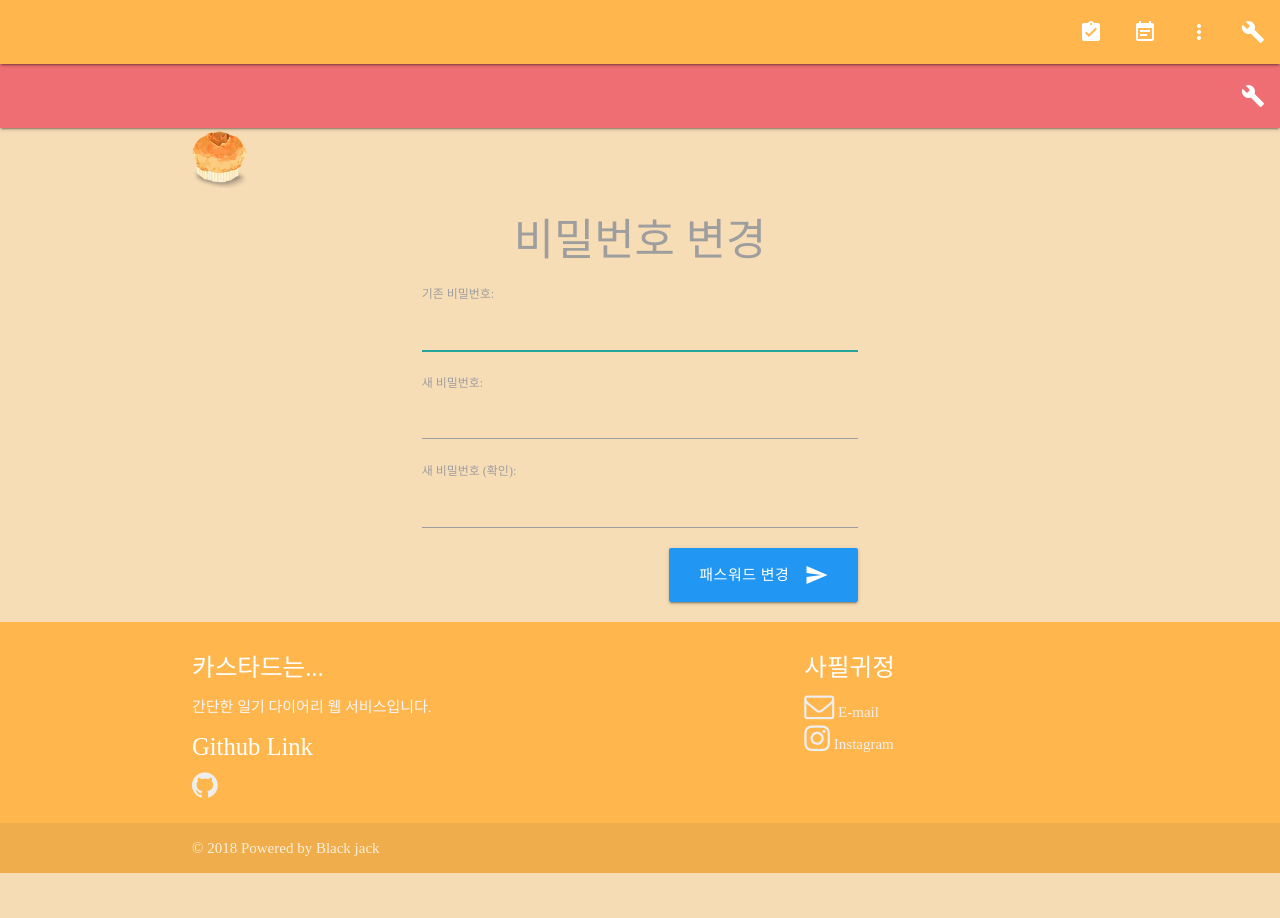
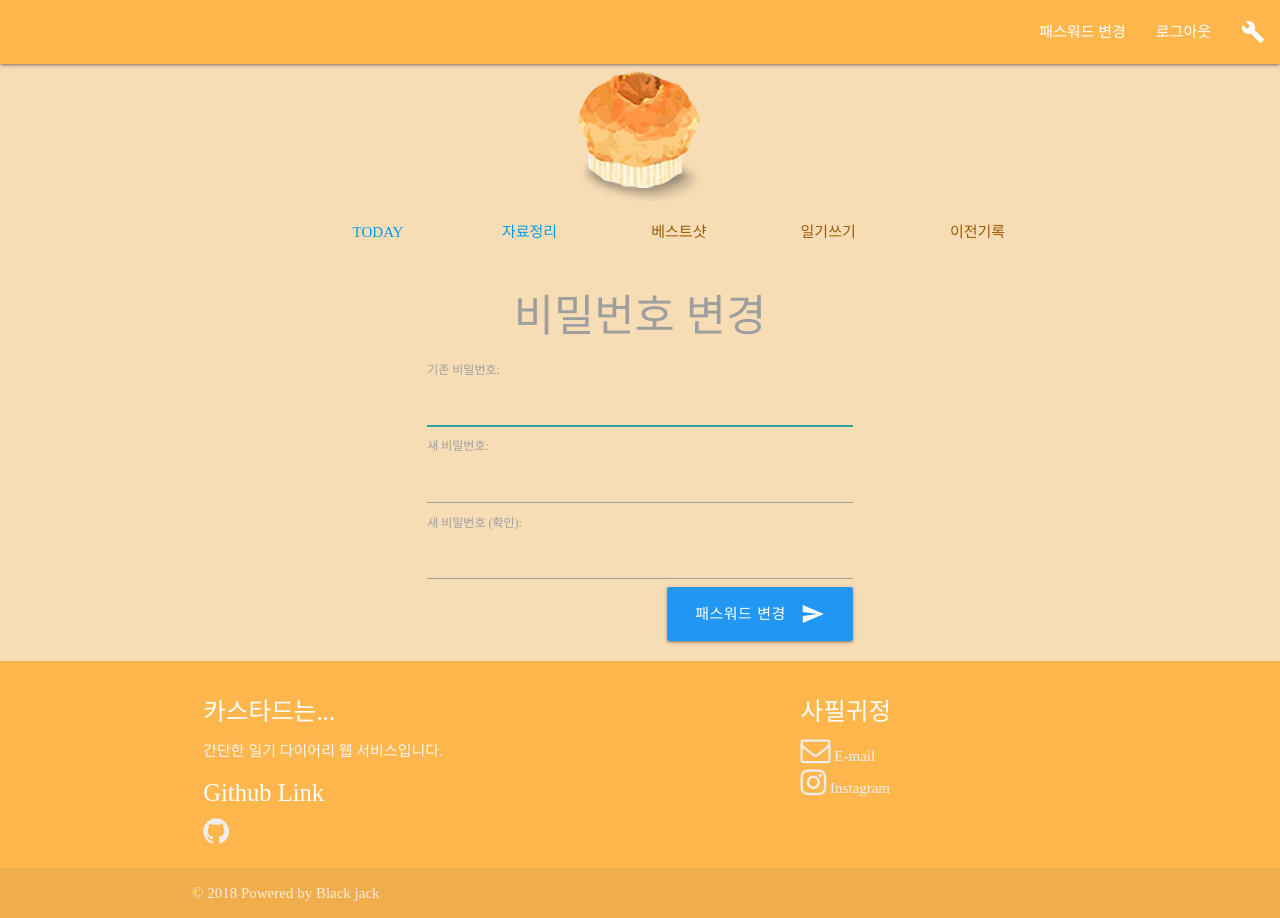
Before and after one commit to openhack-Blackjack/diary, a Django app: page /accounts/password_change/ in a window 1280 px wide. Before the commit the page ends 873 px from the top, so only its background shows below. Run offline with Django 3.2, Linux system fonts and the light colour scheme; the visitor is signed in with stand-in values (Sample User, id 1); some libraries are stand-ins or nearby versions.

Commit message:
베이스수정 대충 완료

```diff
--- a/workoutscheduler_project-master/templates/base.html
+++ b/workoutscheduler_project-master/templates/base.html
@@ -6,10 +6,11 @@
     <!-- Favicon -->
     <link rel="shortcut icon" href="/static/img/casterd.png" type="image/x-icon" />
 
-    <title>{% block title %}Workout scheduler{% endblock %}</title>
+    <title>{% block title %}감성 다이어리 카스타드{% endblock %}</title>
 
     <!--Import materialize.css-->
-    <link rel="stylesheet" href="https://cdnjs.cloudflare.com/ajax/libs/materialize/0.98.2/css/materialize.min.css">
+    <!--<link rel="stylesheet" href="https://cdnjs.cloudflare.com/ajax/libs/materialize/0.98.2/css/materialize.min.css">-->
+    <link rel="stylesheet" href="https://cdnjs.cloudflare.com/ajax/libs/materialize/1.0.0-rc.2/css/materialize.min.css">
 
     <!--Let browser know website is optimized for mobile-->
     <meta name="viewport" content="width=device-width, initial-scale=1.0"/>
@@ -32,39 +33,15 @@
 
 {% load staticfiles %}
 
-<!-- Navbar start -->
-<div class="navbar-fixed">
-    <nav class="orange lighten-2">
-        <div class="nav-wrapper">
-            <a href="#" data-activates="slide-out" class="button-collapse"><i class="material-icons">menu</i></a>
 
-            <ul class="right hide-on-med-and-down">
-                <li><a href="{% url 'todolist:today_workout_list' %}">
-                    <i class="material-icons">assignment_turned_in</i></a></li>
-                <li><a href="{% url 'calendar:workout_calendar' %}"><i class="material-icons">event_note</i></a></li>
-
-
-                {% if user.is_active %}
-                <!-- Dropdown Trigger -->
-                <li><a class="dropdown-button" data-beloworigin="true" href="#" data-activates="nav_dropdown">
-                    <i class="material-icons">more_vert</i></a></li>
-
-                    {% if user.is_staff %}
-                        <li><a href="{% url 'admin:index' %}"><i class="material-icons">build</i></a></li>
-                    {% endif %}
-                {% else %}
-                <li><a href="{% url 'login' %}"><i class="material-icons">person</i></a></li>
-                {% endif %}
-            </ul>
-        </div>
-    </nav>
-</div>
-<!-- navbar end -->
-
-<nav>
+<nav class="orange lighten-2">
     <div class="nav-wrapper">
     <ul id="nav-mobile" class="right hide-on-med-and-down">
+
         {% if user.is_active %}
+            <li><a href="{% url 'password_change' %}">패스워드 변경</a></li>
+            <li class="divider"></li>
+            <li><a href="{% url 'logout' %}?next=/">로그아웃</a></li>
             {% if user.is_staff %}
                 <li><a href="{% url 'admin:index' %}"><i class="material-icons">build</i></a></li>
             {% endif %}
@@ -74,47 +51,28 @@
      </ul>
     </div>
 </nav>
-<div class="container">
-    <img src="/static/img/casterd.png" class="col s2 offset-s5" style="height:60px">
+
+
+
+</header>
+
+<div class="container ">
+    <div class="row">
+      <img src="/static/img/casterd.png" class="col s2 offset-s5">
+    </div>
 </div>
 
-<!-- sidebar start -->
-<ul id="slide-out" class="side-nav">
-    <li><div class="userView">
-      <div class="background">
-        <img src="{% static 'img/profile_bg.jpg' %}">
-      </div>
-      <img class="circle" src="{% static 'img/crimping.jpg' %}">
-      <span class="white-text name">{{ user.get_username | upper }}</span>
-      <span class="white-text email">{{ user.get_full_name | title }}</span>
-    </div></li>
 
-    <li><div class="divider"></div></li>
-    <li><a class="subheader">메뉴</a></li>
+<div class="container" style="color:#995a07">
+    <div class="row">
+        <div class="col s2 offset-s2"><a href="{% url 'todolist:today_workout_list' %}">TODAY</a></div>
+        <div class="col s2"><a href="{% url 'calendar:workout_calendar' %}">자료정리</a></div>
+        <div class="col s2"><span style="font-color:#995a07;">베스트샷</span></div>
+        <div class="col s2"><span>일기쓰기</span></div>
+        <div class="col s2"><span>이전기록</span></div>
+    </div>
+</div>
 
-    <li><a class="waves-effect" href="{% url 'todolist:today_workout_list' %}">
-        <i class="material-icons">assignment_turned_in</i>오늘 일정</a></li>
-    <li><a class="waves-effect" href="{% url 'calendar:workout_calendar' %}">
-        <i class="material-icons">event_note</i>월간 일정</a></li>
-
-    <li><div class="divider"></div></li>
-    <li><a class="subheader">계정 관리</a></li>
-
-    <li><a class="waves-effect" href="{% url 'password_change' %}">
-        <i class="material-icons">vpn_key</i>패스워드 변경</a></li>
-    <li><a class="waves-effect" href="{% url 'logout' %}?next=/"><i class="material-icons">exit_to_app</i>로그아웃</a></li>
-</ul>
-<!-- sidebar end -->
-
-<!-- navigation dropdown start -->
-<ul id="nav_dropdown" class="dropdown-content" style="min-width:200px">
-  <li><a href="{% url 'password_change' %}"><i class="material-icons">vpn_key</i>패스워드 변경</a></li>
-  <li class="divider"></li>
-  <li><a href="{% url 'logout' %}?next=/"><i class="material-icons">exit_to_app</i>로그아웃</a></li>
-</ul>
-<!-- dropdown end -->
-
-</header>
 
 <main>
 
--- a/workoutscheduler_project-master/workoutcalendar/templates/child.html
+++ b/workoutscheduler_project-master/workoutcalendar/templates/child.html
@@ -11,7 +11,7 @@
     <div class="row">
         <div class="col l8 offset-l2 s12">
             <div style="background-image: url('/static/img/note.png'); padding-left: 180px;padding-top: 60px;">
-                <textarea readonly name="content" cols="50" style="font-size:23pt;height:25em;width:560px;border: none" >{{workout.id}}</textarea>
+                <textarea readonly name="content" cols="50" style="font-size:23pt;height:25em;width:560px;border: none" >{{workout.content}}</textarea>
             </div>
         </div>
     </div>
--- a/workoutscheduler_project-master/workoutcalendar/views.py
+++ b/workoutscheduler_project-master/workoutcalendar/views.py
@@ -9,9 +9,9 @@ from django.urls import reverse
 from todolist.models import Workout
 
 def pop(request, id):
-    workout = Workout.objects.filter(id = id)
+    workout = Workout.objects.get(pk=id)
 
-    return render(request, 'child.html', {'workouts': workout})
+    return render(request, 'child.html', {'workout': workout})
 
 class WorkoutCalendarTV(TemplateView):
     template_name = 'calendar.html'
```
